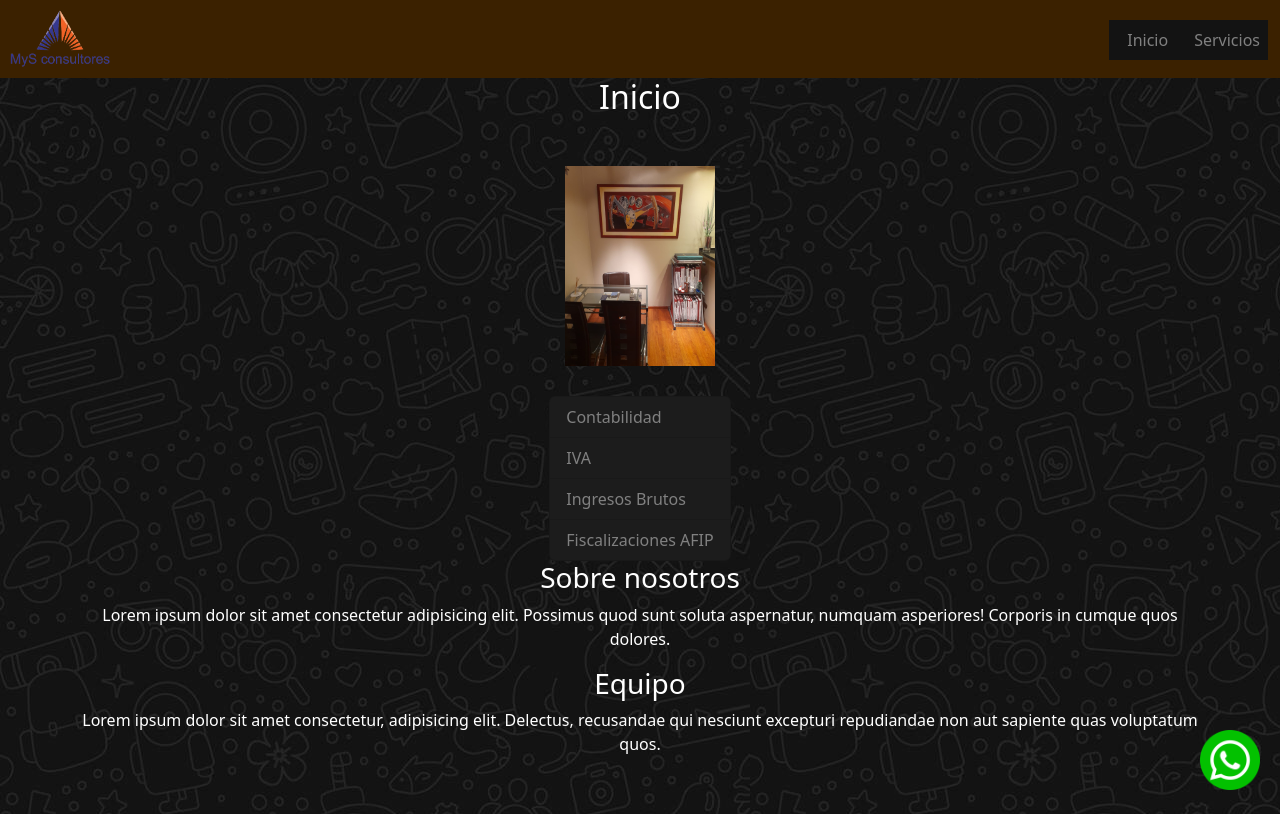
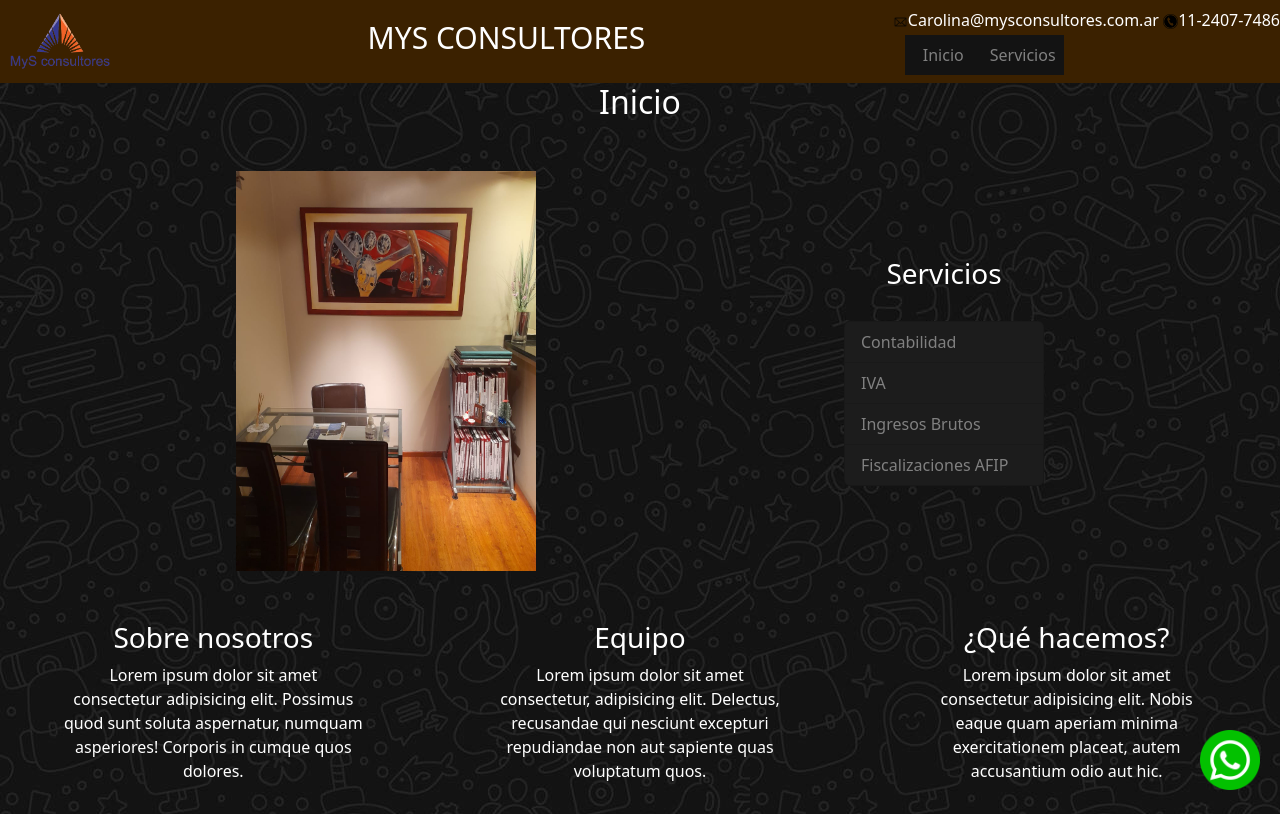
Before and after one commit to thiagofrivs/preentrega2-Santamaria, a plain HTML site: page index.html in a window 1280 px wide. Shown: the top 814 px of the page. Drawn offline with nearby package versions, Linux system fonts and the light colour scheme.

Commit message:
vista desktop terminada

```diff
--- a/css/estilos.css
+++ b/css/estilos.css
@@ -1,5 +1,5 @@
 /* MOBILE FIRST */
-
+/* INDEX */
 *{
     margin: 0px;
 }
@@ -27,24 +27,18 @@ body{
 }
 
 
-.mailTelefono a img {
-    width: 10px;
-}
+
 
 
 h1{
     text-transform: uppercase;
-    grid-area: h1;
     display: none;
 }
 
 
 
 header{
-    display: grid;
     background-color: #3B2100;
-    grid-template-areas:
-    "logo navegador";
     align-items: center;
     justify-content: space-between;
 }
@@ -93,11 +87,6 @@ p{
 
 }
 
-/* .items{
-    border: 2px solid black;
-    margin-top: 20px;
-    padding-right: 30px;
-} */
 
 .navbar{
     background-color: #3B2100;
@@ -132,39 +121,16 @@ p{
 }
 
 li:hover{
-    padding:10px;
+    left: 10px;
 }
 
 .list-group{
     margin-top: 30px;
+    width: 200px;
 }
 
 
-/* SERVICIOS */
-.card{
-    background-color: black;
-    margin: 10px;
-    width: 30px;
-}
 
-.papa{
-    display: flex;
-    flex-direction: column;
-    align-items: center;
-}
-
-.card-title{
-    color: white;
-}
-
-.card-text{
-    margin-top: 30px;
-}
-
-.servicios{
-    margin-top: 15px;
-    margin-bottom: 50px;
-}
 
 /* FOOTER */
 footer{
@@ -206,9 +172,105 @@ footer{
 }
 
 .whatsapp{
-
     position: fixed;
     width: 60px;
     bottom: 10px;
     right: 20px;
 }
+
+
+/* SERVICIOS */
+.card{
+    background-color: black;
+    margin: 10px;
+    width: 200px;
+}
+
+.papa{
+    display: flex;
+    flex-direction: column;
+    align-items: center;
+}
+
+.card-title{
+    color: white;
+}
+
+.card-text{
+    margin-top: 30px;
+}
+
+.servicios{
+    margin-top: 15px;
+    margin-bottom: 50px;
+}
+
+
+/* DESKTOP */
+
+@media (min-width:1024px){
+    /* INDEX Y HEADER */
+    h1{
+        display: inline;
+        color: white;
+        font-size: 30px;
+
+    }
+    header{
+        display: flex;
+        justify-content: space-between;
+    }
+    .mailTelefono{
+        display: inline;
+        color: white;
+    }
+    .mailTelefono img{
+        width: 15px;
+    }
+    .mailTelefono a{
+        color: white;
+    }
+    nav{
+        display: flex;
+        align-items: center;
+        justify-content: center;
+    }
+    .container{
+        display: flex;
+        flex-direction: row;
+        justify-content: space-around;
+    }
+    .container img{
+        width: 300px;
+    }
+    .nosotros{
+        margin-top: 50px;
+        width: 300px;
+    }
+    .equipo{
+        margin-top: 50px;
+        width: 300px;
+    }
+    .hacemos{
+        margin-top: 50px;
+        width: 300px;
+    }
+    .descripcion{
+        display: flex;
+        flex-direction: row;
+        justify-content: space-around;
+    }
+    .whatsapp:hover{
+        width: 80px;
+    }
+
+    /* SERVICIOS */
+    .papa{
+        display: flex;
+        flex-direction: row;
+        justify-content: space-around;
+    }
+    .card{
+        width: 250px;
+    }
+}
--- a/index.html
+++ b/index.html
@@ -13,21 +13,21 @@
     <!-- AOS -->
     <link href="https://unpkg.com/aos@2.3.1/dist/aos.css" rel="stylesheet">
 </head>
+
+
 <body>
     <header data-aos="zoom-in-up">
         <a class="linkLogo" href="#">
           <img  class="logoMys" src="imagenes/logo_mys_con_nombre.png" alt="logoMys">
         </a>
-
-
+        <h1 >MYS Consultores</h1>
+        <nav class="navbar navbar-expand-lg ">
+          <div>
             <div class="mailTelefono">
               <a class="mail" href="#"><img class="logoMail" src="imagenes/mail.png" alt="logoMail">Carolina@mysconsultores.com.ar</a>
               <a href="#" target="_blank" class="numero"><img src="imagenes/telefono.png" alt="logoTelefon" class="numero">11-2407-7486</a>
             </div>
-        <h1 >MYS Consultores</h1>
-        <nav class="navbar navbar-expand-lg ">
             <div class="container-fluid">
-              <!-- <a class="navbar-brand" href="#">Navbar</a> -->
                 <button class="navbar-toggler" type="button" data-bs-toggle="collapse" data-bs-target="#navbarNav" aria-controls="navbarNav" aria-expanded="false" aria-label="Toggle navigation">
                   <span class="navbar-toggler-icon"></span>
                 </button>
@@ -36,23 +36,25 @@
                   <li class="nav-item li">
                     <a class="nav-link link" aria-current="page" href="#">Inicio</a>
                   </li>
-                  <li class="nav-item">
+                  <li class="nav-item li">
                     <a class="nav-link link" href="pags/servicios.html">Servicios</a>
                   </li>
-
-
                 </ul>
+              </div>
             </div>
           </div>
         </nav>
     </header>
+
+
 
     <main>
         <h2 data-aos="zoom-in-up">Inicio</h2>
         <div class="container">
           <img class="imgEstudio" src="imagenes/estudio.jpeg" alt="imagenEstudio" data-aos="fade-up-right">
 
-        <div class="items" >
+            <div class="items">
+              <h3 data-aos="fade-right">Servicios</h3>
               <ul class="list-group">
                   <li class="list-group-item link" data-aos="fade-right"><a class="link" href="pags/servicios.html">Contabilidad</a></li>
                   <li class="list-group-item link" data-aos="fade-right"><a class="link" href="pags/servicios.html">IVA</a></li>
@@ -60,6 +62,8 @@
                   <li class="list-group-item" data-aos="fade-right"><a class="link" href="pags/servicios.html">Fiscalizaciones AFIP</a></li>
               </ul>
             </div>
+        </div>
+        <div class="descripcion">
           <div class="nosotros" data-aos="fade-up"data-aos-anchor-placement="center-bottom">
               <h3>Sobre nosotros</h3>
               <p>Lorem ipsum dolor sit amet consectetur adipisicing elit. Possimus quod sunt soluta aspernatur, numquam asperiores! Corporis in cumque quos dolores.</p>
@@ -70,6 +74,11 @@
               <p>Lorem ipsum dolor sit amet consectetur, adipisicing elit. Delectus, recusandae qui nesciunt excepturi repudiandae non aut sapiente quas voluptatum quos.</p>
           </div>
 
+          <div class="hacemos" data-aos="fade-up"data-aos-anchor-placement="center-bottom">
+            <h3>¿Qué hacemos?</h3>
+            <p>Lorem ipsum dolor sit amet consectetur adipisicing elit. Nobis eaque quam aperiam minima exercitationem placeat, autem accusantium odio aut hic.</p>
+          </div>
+        </div>
     </main>
 
     <footer >
```
Also changed, not shown: pags/servicios.html (+11 -15 lines). Lines whose indentation alone changed are shown as unchanged.
